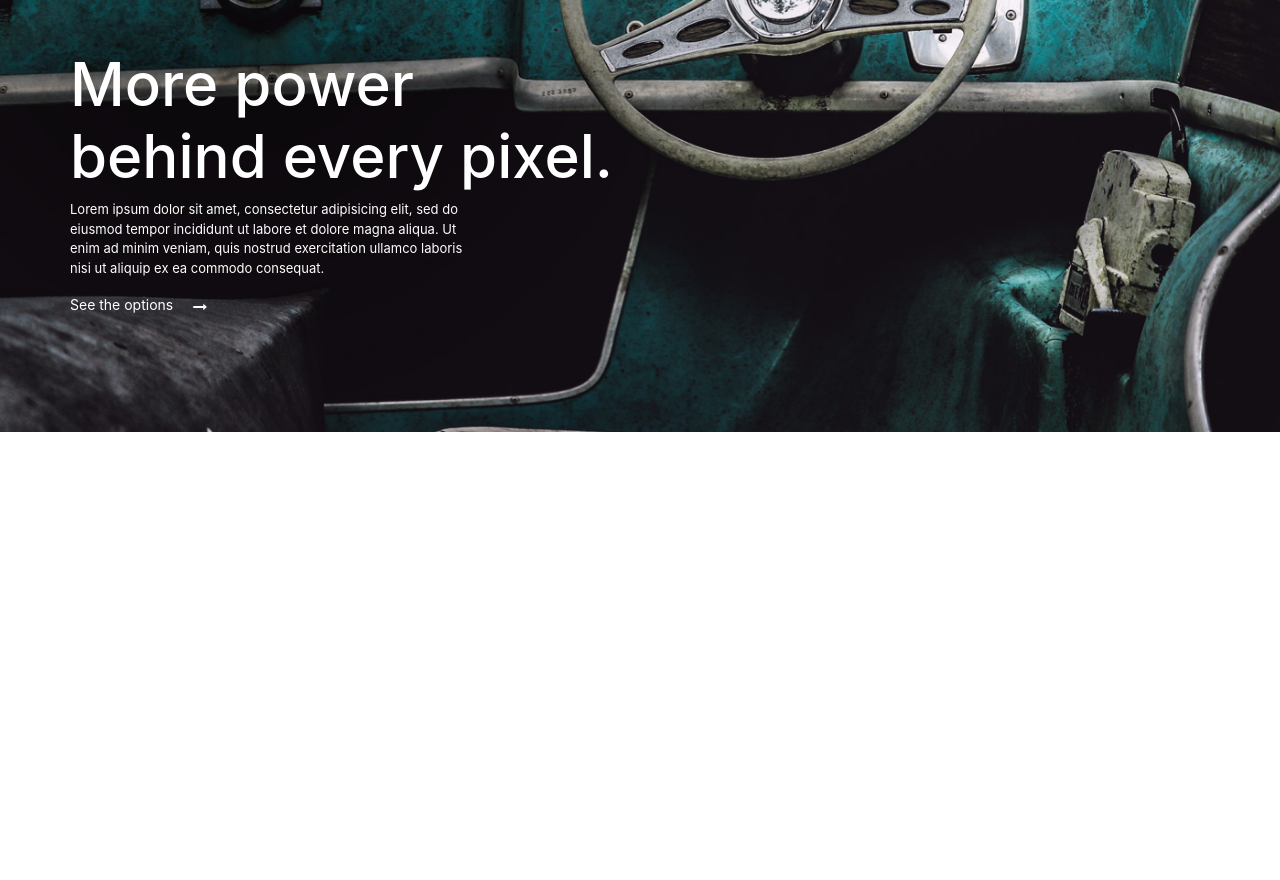
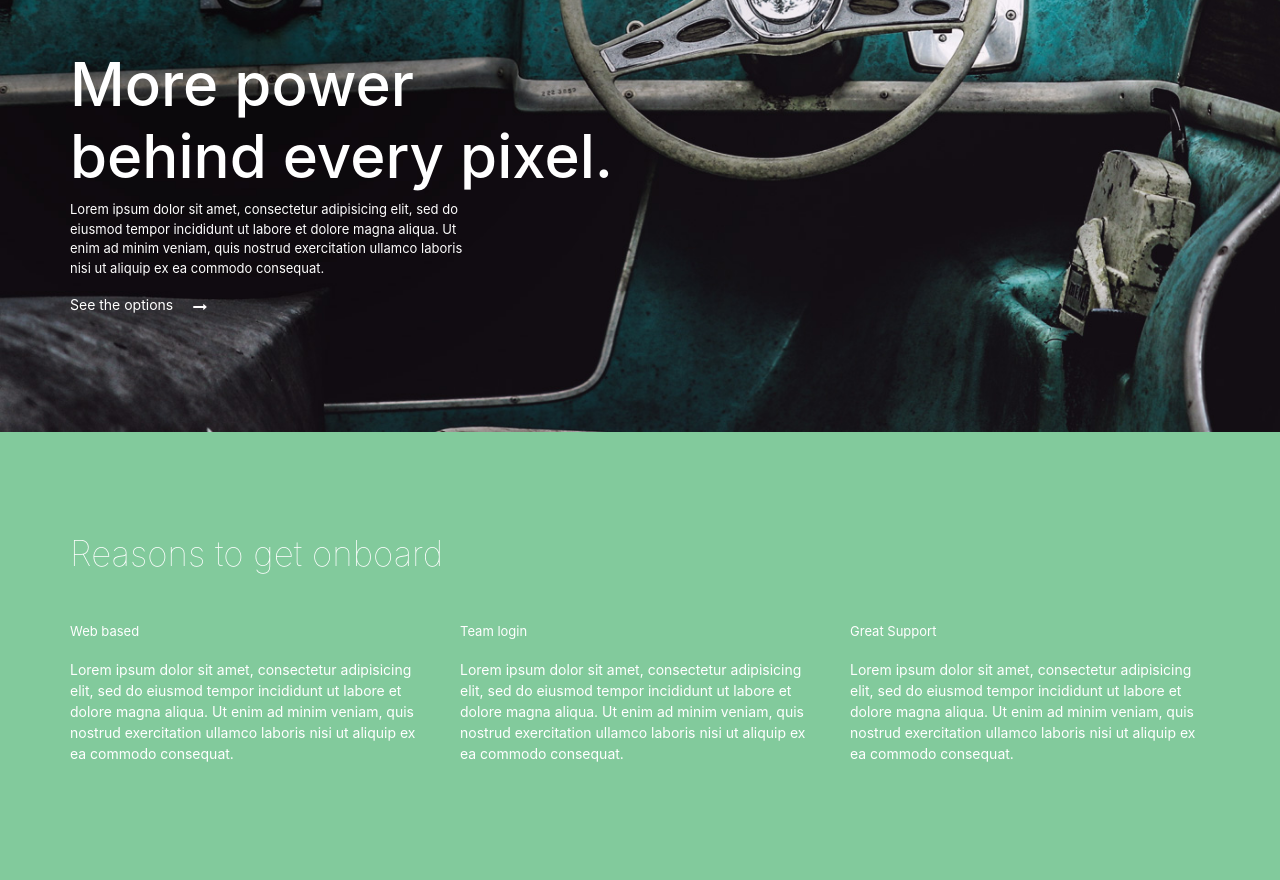
Before and after one commit to MrTiZel/Take, a website: page public/index.html in a window 1280 px wide. Shown: the part 2647-3527 px from the top of the page. Before the commit the page ends 3229 px from the top, so only its background shows below. Drawn offline with nearby package versions, Linux system fonts and the light colour scheme.

Commit message:
colour done

```diff
--- a/public/index.html
+++ b/public/index.html
@@ -116,6 +116,25 @@
                 </div>
             </div>
         </article>
+        <section id="colour">
+            <div class="container">
+                <div class="row justify-content-between">
+                    <h2 class="lookH2 col-12">Reasons to get onboard</h2>
+                    <div class="col-md col-">
+                        <h2>Web based</h2>
+                        <p>Lorem ipsum dolor sit amet, consectetur adipisicing elit, sed do eiusmod tempor incididunt ut labore et dolore magna aliqua. Ut enim ad minim veniam, quis nostrud exercitation ullamco laboris nisi ut aliquip ex ea commodo consequat. </p>
+                    </div>
+                    <div class="col-md col-">
+                        <h2>Team login</h2>
+                        <p>Lorem ipsum dolor sit amet, consectetur adipisicing elit, sed do eiusmod tempor incididunt ut labore et dolore magna aliqua. Ut enim ad minim veniam, quis nostrud exercitation ullamco laboris nisi ut aliquip ex ea commodo consequat. </p>
+                    </div>
+                    <div class="col-md col-">
+                        <h2>Great Support</h2>
+                        <p>Lorem ipsum dolor sit amet, consectetur adipisicing elit, sed do eiusmod tempor incididunt ut labore et dolore magna aliqua. Ut enim ad minim veniam, quis nostrud exercitation ullamco laboris nisi ut aliquip ex ea commodo consequat. </p>
+                    </div>
+                </div>
+            </div>
+        </section>
     <!-- Подключение JQuery библеотеки -->
     <script type="text/javascript" src="https://code.jquery.com/jquery-3.3.1.min.js"></script>
     <script type="text/javascript" src="js/bootstrap.js"></script>
--- a/src/scss/colour.scss
+++ b/src/scss/colour.scss
@@ -1,2 +1,31 @@
 @import "partials/params";
 @import "partials/mixins";
+
+#colour{
+    background: $bgColor1;
+    width: 100%;
+    .container{
+        @include containerWidth;
+
+        .row{
+            color: $textColor1;
+            padding-top: 100px;
+            padding-bottom: 100px;
+
+            h2.lookH2 {
+                font-size: 35px;
+                font-weight: lighter;
+                margin-bottom: 50px;
+            }
+
+            h2{
+                font-weight: normal;
+                font-size: 13px;
+                margin-bottom: 20px;
+            }
+            p{
+                font-size: 14px;
+            }
+        }
+    }
+}
```
Also changed, not shown: public/css/main.min.css.
